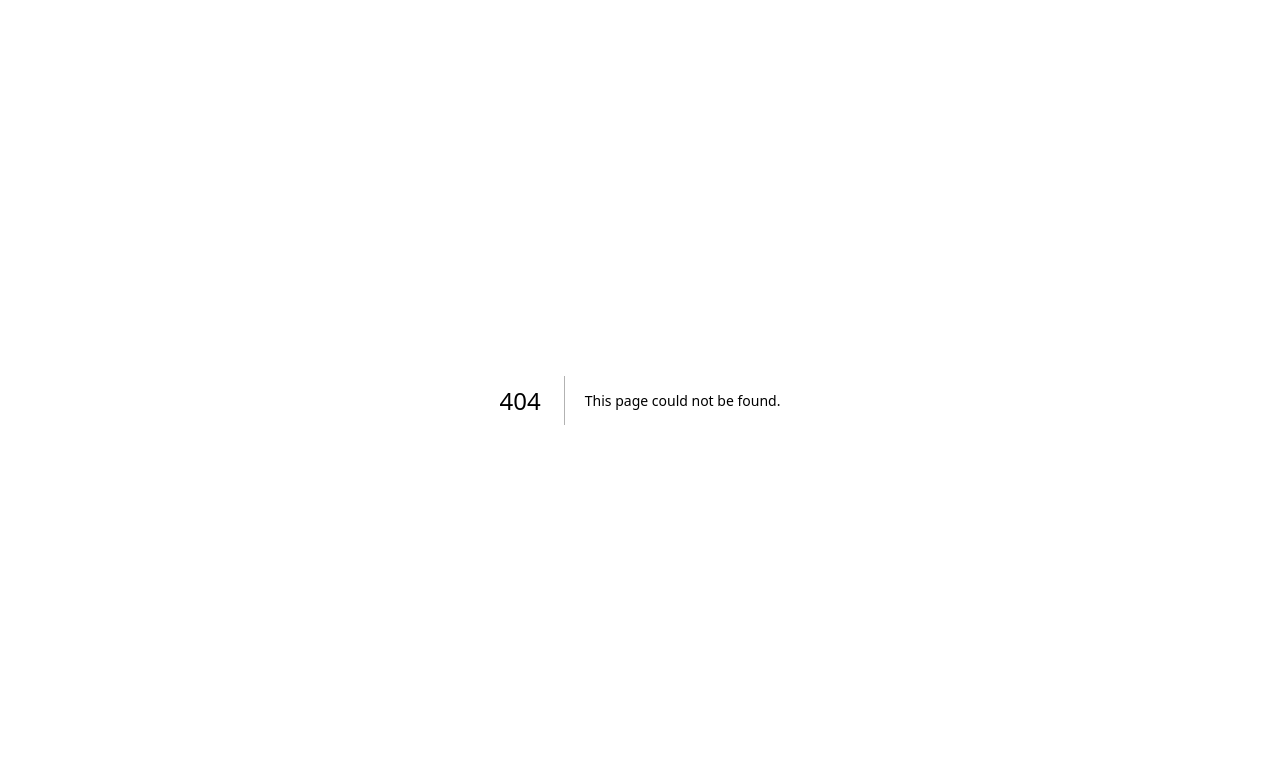
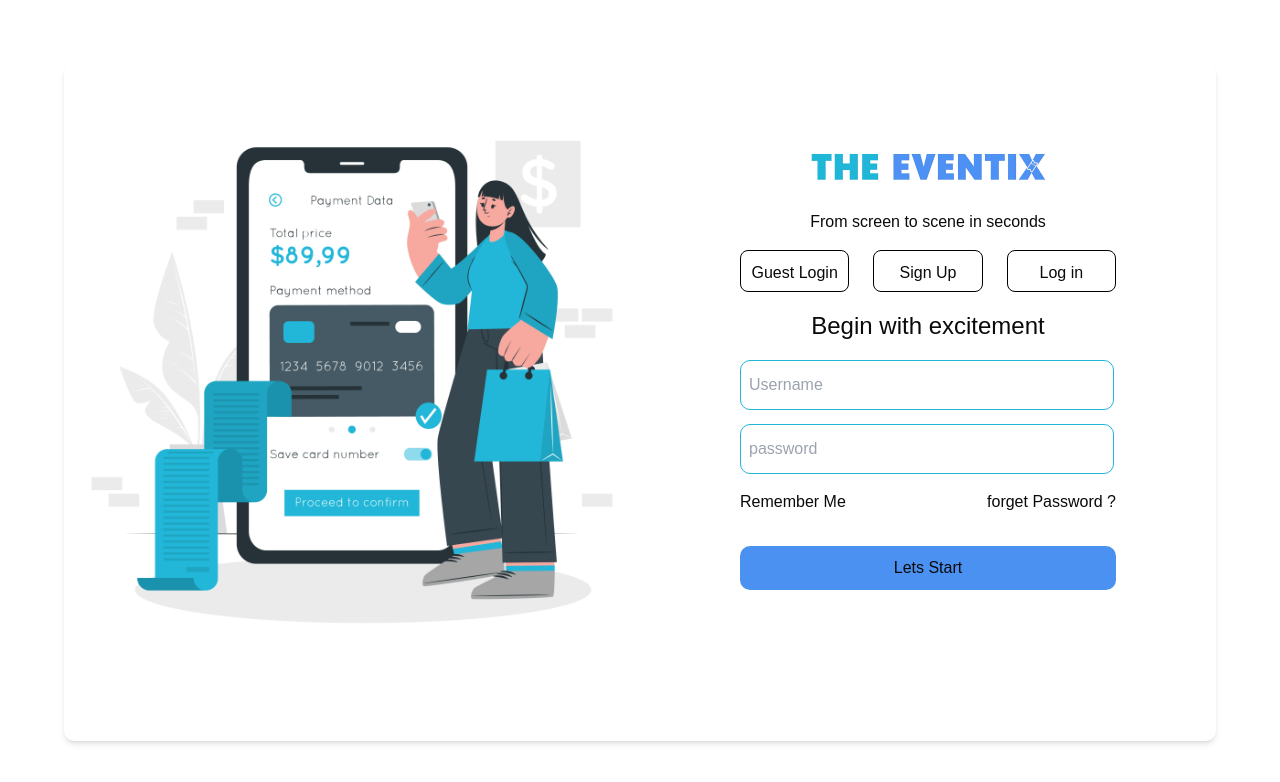
Before and after one commit to PanaceaSolution/ETMS-VP.0.3, a Next.js app in the folder client/: page /auth/login in a window 1280 px wide. Before the commit this address had no page. Shown: the top 782 px of the page. Built offline with nearby package versions, Linux system fonts and the light colour scheme; a web font is replaced by a local one.

Commit message:
UI:Basic login UI

```diff
--- /dev/null
+++ b/client/src/app/auth/login/page.tsx
@@ -0,0 +1,75 @@
+import Image from 'next/image'
+import Link from 'next/link'
+import React from 'react'
+
+function page() {
+
+
+    const buttons = [
+        { name: "Guest Login", path: "/login" },
+        { name: "Sign Up", path: "/login" },
+        { name: "Log in", path: "/login" },
+    ]
+    return (
+        <main className='w-full h-full flex justify-center items-center'>
+
+            <div className='shadow-md m-16 flex w-[1249px] h-[677px] rounded-[10px]'>
+
+                {/* image section */}
+                <div className='w-1/2 h-[677px]' >
+
+                    <Image src="/assets/auth.png" alt='auth.png'
+
+                        height={677} width={630} />
+                </div>
+
+
+                <div className=' flex justify-center w-1/2 items-center'>
+                    <div className=' h-[528px] w-[376px] gap-[16px] flex text-center flex-col'>
+
+                        <div className='w-full w-max-[376px]  flex justify-center'>
+
+                            <Image src="/assets/eventix.png" alt='auth.png'
+
+                                height={70} width={260} />
+                        </div>
+
+                        <h1>From screen to scene in seconds</h1>
+
+                        <div className='gap-6 flex  items-center text-center '>
+
+                            {
+                                buttons.map((button, index) => (
+                                    <button id='index' className='w-[112px] max-h-[42px] p-[10px] border rounded-lg border-black'>{button.name}</button>
+                                ))
+                            }
+                        </div>
+
+                        <h1 className='font-[400] text-[24px]'>Begin with excitement</h1>
+
+                        <div className='w-full flex flex-col gap-[14px]'>
+
+                            <input placeholder='Username' className='w-full rounded-[10px] border-[#22B7D8] border-[1px] text-black max-w-[374px] h-[50px] px-2' />
+                            <input placeholder='password' className='w-full rounded-[10px] border-[#22B7D8] border-[1px] text-black max-w-[374px] h-[50px] px-2' type='password' />
+
+                        </div>
+
+                        <div className='gap-[32px] flex flex-col'>
+
+                            <div className=' flex justify-between'>
+                                <p>Remember Me</p>
+                                <Link href='/forgetpassword'> forget Password ?</Link>
+                            </div>
+
+                            <button className='w-full p-[10px] bg-[#4B91F1] rounded-[10px]'>Lets Start</button>
+                        </div>
+                    </div>
+                </div>
+
+            </div>
+
+        </main>
+    )
+}
+
+export default page
```
Also changed, not shown: client/public/assets/auth.png (added), client/public/assets/eventix.png (added).
